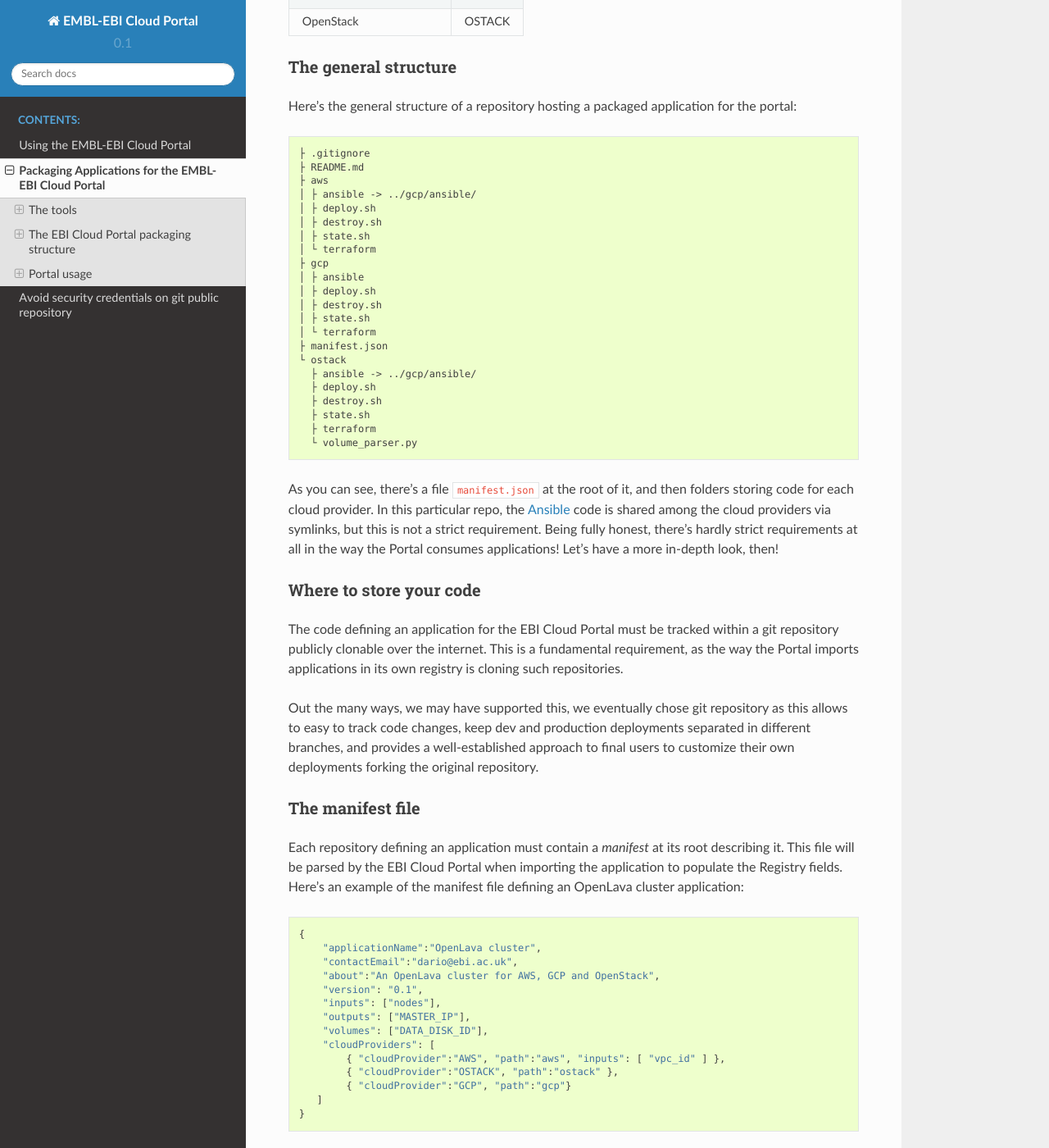
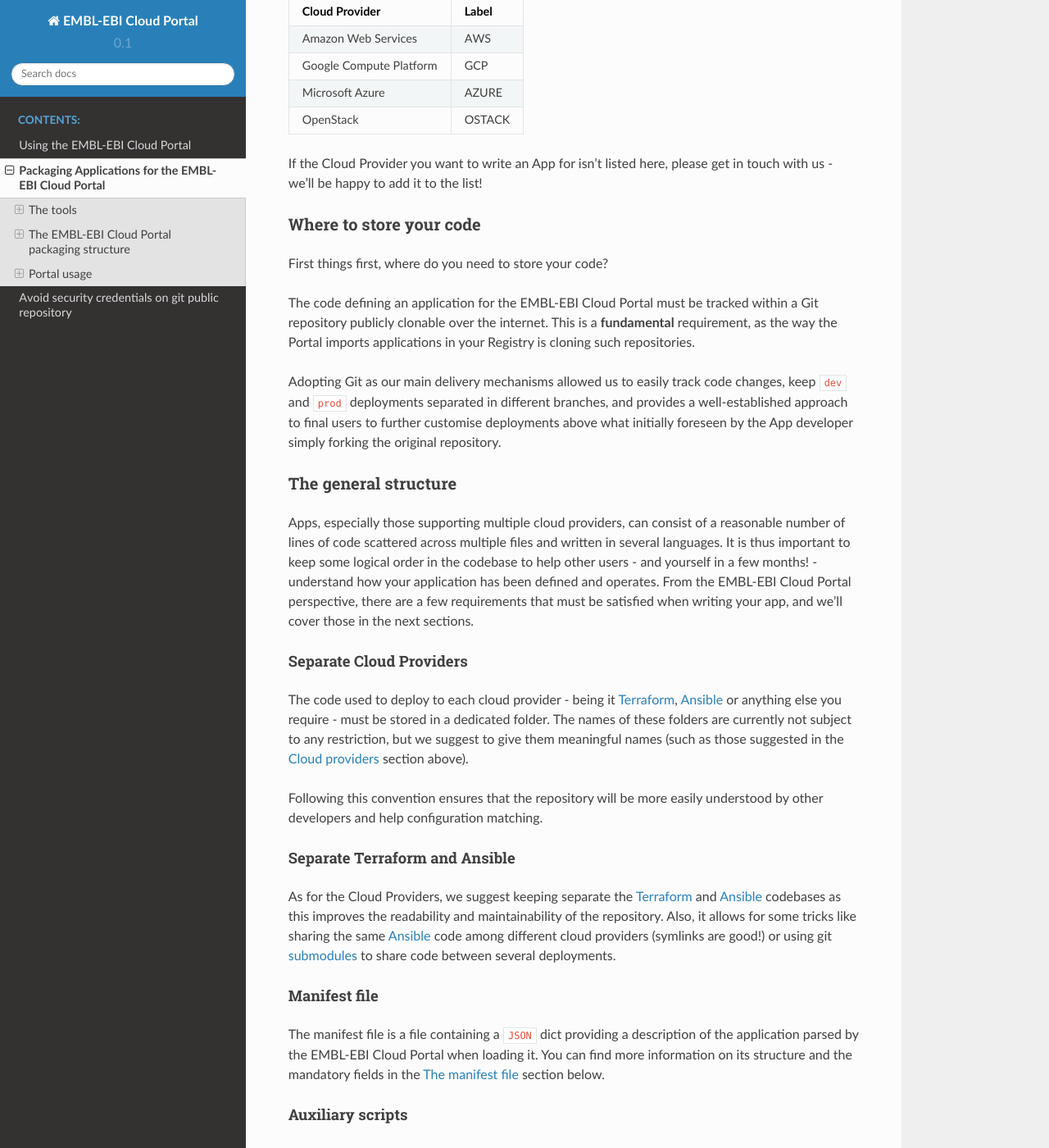
Before and after one commit to isabella232/cloud-portal-documentation, a Sphinx documentation site: the page built from docs/source/applications_packaging.rst, in a window 1280 px wide and 1400 px high, scrolled down 3673 px. Shown: the whole window at 82% size. Built offline with Sphinx 7.4.7 and the Read the Docs theme 2.0.0, drawn with Linux system fonts in a browser that asks for light colours; some of the changed text lies outside the part shown.

Commit message:
Rework the general structure section

```diff
--- a/docs/source/applications_packaging.rst
+++ b/docs/source/applications_packaging.rst
@@ -169,17 +169,25 @@
 or even custom scripts are viable options, depending on the needs of the App
 developer.
 
-The EBI Cloud Portal packaging structure
+The |project_name| packaging structure
 ----------------------------------------
+
+The |project_name| has been designed to provide as much flexibility as possible
+when dealing with Apps development. However, some conventions need to be followed
+while designing your App in order for it to work properly and to take advantage
+of all the features we provide.
+
+.. _cloud-providers:
 
 Cloud providers
 ~~~~~~~~~~~~~~~
 
-The Portal relies on a homogeneous labelling of Cloud Providers to
-match, for example, deployments with credentials and the cloud-specific
-code that must be executed each time. We strongly suggest following the
-labelling schema below to take full advantage of all the features the
-portal offers.
+The Cloud world can be, as the name says, very *cloudy*. However, the |project_name|
+needs to be absolutely sure of which cloud provider an application can be deployed
+to ensure it's providing the right set of configurations to the final user of your
+App. For this reason, the |project_name| relies on a homogeneous labelling of
+Cloud Providers in the Apps definition as well as in the REST API and the web
+application. You *must* follow this convention:
 
 +-------------------------+--------+
 | Cloud Provider          | Label  |
@@ -193,11 +201,84 @@
 | OpenStack               | OSTACK |
 +-------------------------+--------+
 
+If the Cloud Provider you want to write an App for isn't listed here, please get
+in touch with us - we'll be happy to add it to the list!
+
+Where to store your code
+~~~~~~~~~~~~~~~~~~~~~~~~
+
+First things first, where do you need to store your code?
+
+The code defining an application for the |project_name| must be
+tracked within a Git repository publicly clonable over the internet.
+This is a **fundamental** requirement, as the way the Portal imports
+applications in your Registry is cloning such repositories.
+
+Adopting Git as our main delivery mechanisms allowed us to easily track code
+changes, keep ``dev`` and ``prod`` deployments separated in different branches,
+and provides a well-established approach to final users to further customise
+deployments above what initially foreseen by the App developer simply forking
+the original repository.
+
 The general structure
 ~~~~~~~~~~~~~~~~~~~~~
 
-Here’s the general structure of a repository hosting a packaged
-application for the portal: ::
+Apps, especially those supporting multiple cloud providers, can consist of a
+reasonable number of lines of code scattered across multiple files and written
+in several languages. It is thus important to keep some logical order in the
+codebase to help other users - and yourself in a few months! - understand how
+your application has been defined and operates. From the |project_name| perspective,
+there are a few requirements that must be satisfied when writing your app, and
+we'll cover those in the next sections.
+
+
+Separate Cloud Providers
+^^^^^^^^^^^^^^^^^^^^^^^^
+The code used to deploy to each cloud provider - being it |terraform|, |ansible|
+or anything else you require - must be stored in a dedicated folder. The names
+of these folders are currently not subject to any restriction, but we suggest
+to give them meaningful names (such as those suggested in the :ref:`cloud-providers`
+section above).
+
+Following this convention ensures that the repository will be more
+easily understood by other developers and help configuration matching.
+
+
+Separate Terraform and Ansible
+^^^^^^^^^^^^^^^^^^^^^^^^^^^^^^
+
+As for the Cloud Providers, we suggest keeping separate the |terraform|
+and |ansible| codebases as this improves the readability and
+maintainability of the repository. Also, it allows for some tricks like
+sharing the same |ansible| code among different cloud providers (symlinks
+are good!) or using git
+`submodules <https://git-scm.com/book/en/v2/Git-Tools-Submodules>`__ to
+share code between several deployments.
+
+
+Manifest file
+^^^^^^^^^^^^^^
+
+The manifest file is a file containing a ``JSON`` dict providing a description of the application
+parsed by the |project_name| when loading it. You can find more information
+on its structure and the mandatory fields in the :ref:`manifest-file`
+section below.
+
+
+Auxiliary scripts
+^^^^^^^^^^^^^^^^^
+
+There might be situations requiring additional scripts or tools to carry out the
+deployment successfully. Feel free to add them to a folder within the repo, either
+in a cloud provider-specific folder if it's needed only by a single cloud provider or
+in a generic folder in the root of the repository if you need it in all clouds.
+
+
+All together
+^^^^^^^^^^^^
+
+Putting everything together, here's how a repository hosting a packaged App looks
+like: ::
 
    ├ .gitignore
    ├ README.md
@@ -230,19 +311,8 @@
 strict requirements at all in the way the Portal consumes applications!
 Let’s have a more in-depth look, then!
 
-Where to store your code
-~~~~~~~~~~~~~~~~~~~~~~~~
 
-The code defining an application for the EBI Cloud Portal must be
-tracked within a git repository publicly clonable over the internet.
-This is a fundamental requirement, as the way the Portal imports
-applications in its own registry is cloning such repositories.
-
-Out the many ways, we may have supported this, we eventually chose git
-repository as this allows to easy to track code changes, keep dev and
-production deployments separated in different branches, and provides a
-well-established approach to final users to customize their own
-deployments forking the original repository.
+.. _manifest-file:
 
 The manifest file
 ~~~~~~~~~~~~~~~~~
@@ -572,14 +633,6 @@
     # Query Terraform state file
     terraform show $PORTAL_DEPLOYMENTS_ROOT'/'$PORTAL_DEPLOYMENT_REFERENCE'/terraform.tfstate'
 
-Auxiliary scripts
-*****************
-
-Depending on the particular needs of each application, you might need
-auxiliary scripts to carry out the deployment successfully. These can
-currently be added to any folder within the repo and invoked via the
-bash scripts. We suggest placing the outputs of these commands (if any)
-in the deployment folder.
 
 Cloud credentials
 ~~~~~~~~~~~~~~~~~
```
Also changed, not shown: other parts of docs/source/applications_packaging.rst (+0 -9 lines).
